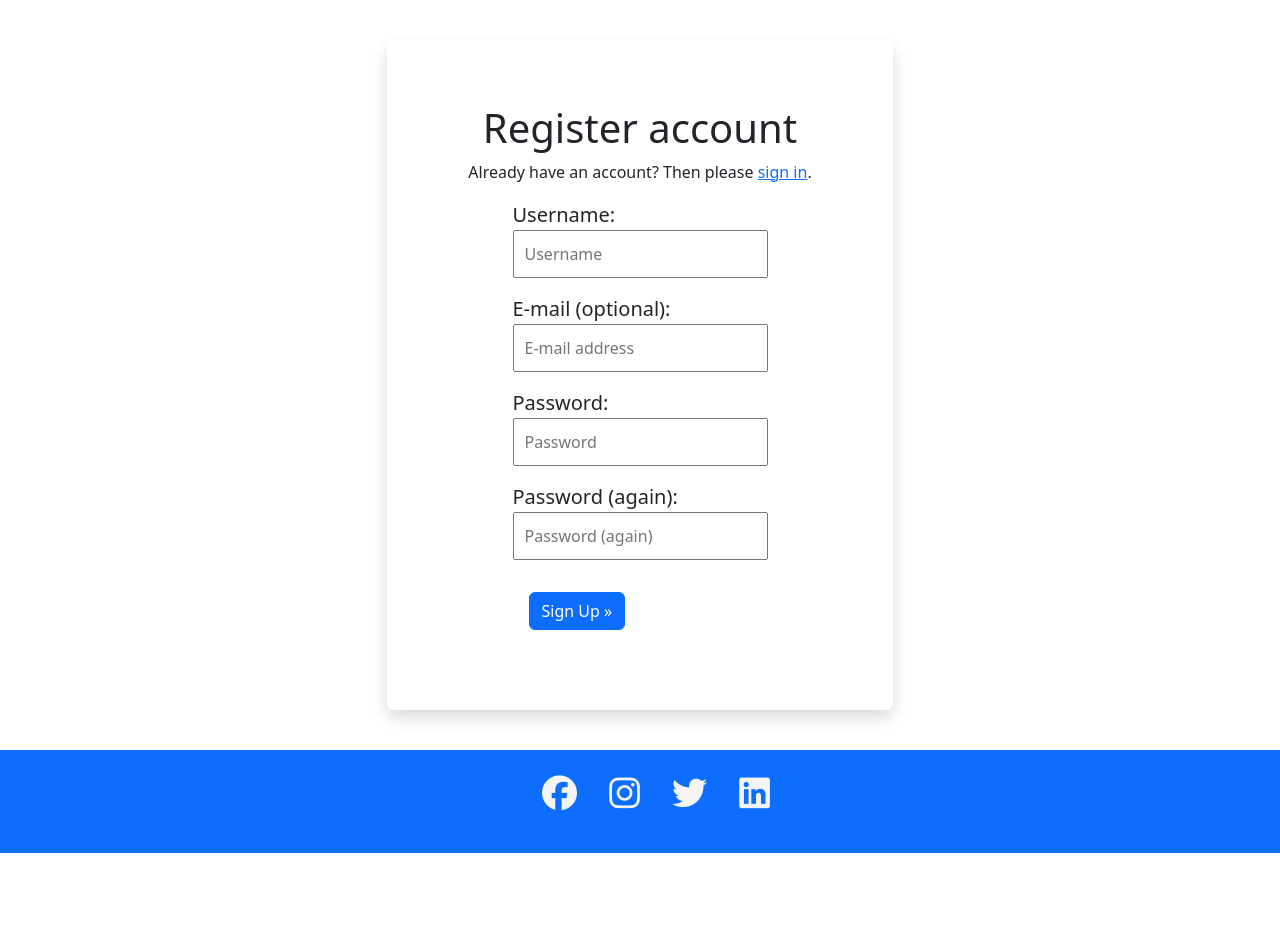
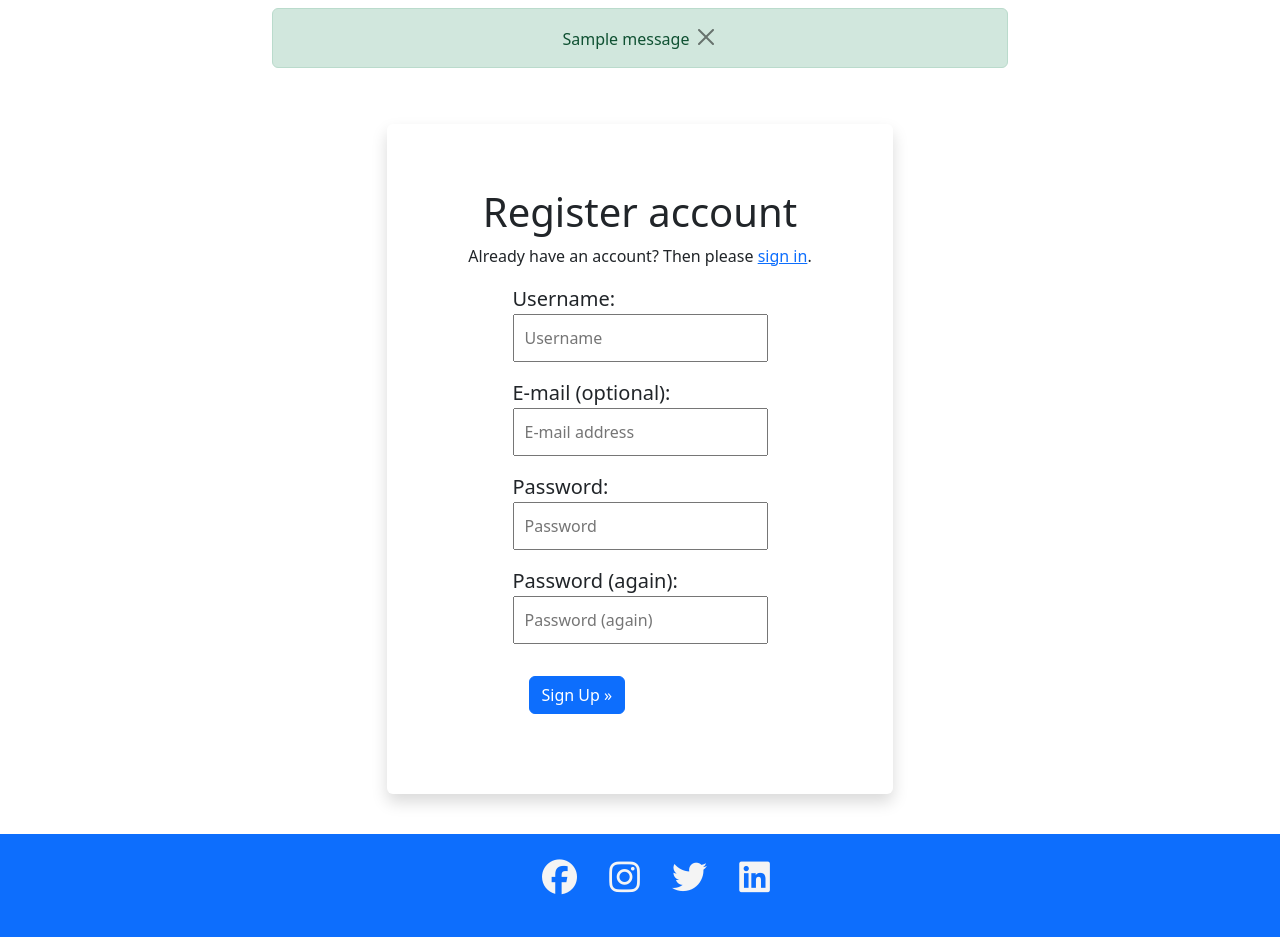
Before and after one commit to rebahama/bimmer-reviewer, a Django app: page /accounts/signup/ in a window 1280 px wide. Shown: the part 59-996 px from the top of the page. Before the commit the page ends 912 px from the top, so only its background shows below. Run offline with Django 3.2, Linux system fonts and the light colour scheme; tables that the repository leaves empty hold one stand-in row (values such as "Sample post"); one stand-in notice (Sample message) is shown; some libraries are stand-ins or nearby versions.

Commit message:
add message when user make CRUD actions

```diff
--- a/templates/base.html
+++ b/templates/base.html
@@ -70,7 +70,23 @@
         </div>
       </div>
     </nav>
+
   </header>
+  <div class="container">
+    <div class="row">
+      <div class="col-md-8 offset-md-2 mt-2">
+        {%for message in messages%}
+        <div class="alert {{message.tags}} text-center" data-bs-dismiss="alert" id="msg" role="alert">
+          {{message |safe}}
+          {{message.error |safe}}
+          <button type="button" class="btn-close" data-bs-dismiss="alert"></button>
+        </div>
+        {%endfor%}
+
+
+      </div>
+    </div>
+  </div>
   <!--Main content-->
   <div class="container">
     {% block content %}
```
Also changed, not shown: bimmerreviewer/views.py (+14 -5 lines), thereviewer/settings.py (+9 -0 lines).
